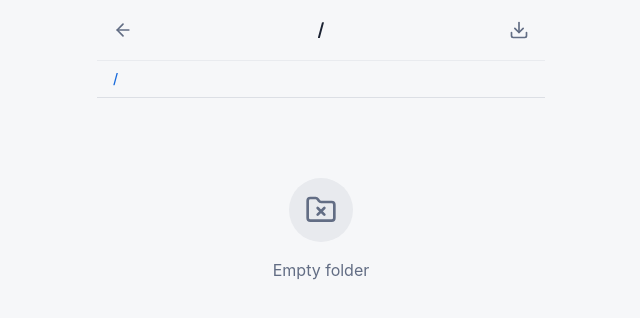
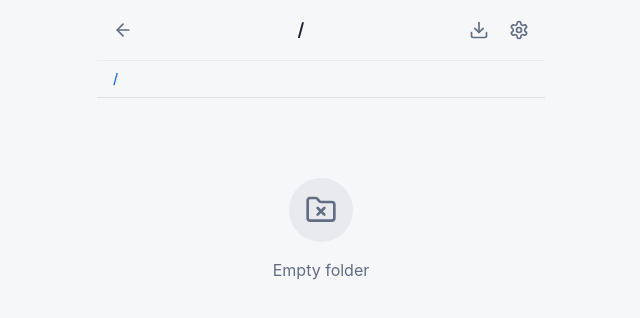
Before and after one commit to shitcoding/kopia-android, a React (Vite) app in the folder react-ui/: page /#/files/1 in a window 1280 px wide. Shown: the top 318 px of the page, without its empty margins (319-959 px from the left). Built offline with nearby package versions, Linux system fonts and the light colour scheme; the HTML template or start-up script is replaced by a standard one.

Commit message:
feat(ui): Add settings button to all screens
Add settings gear icon to app bar on WelcomeScreen, ConnectScreen,
FileBrowserScreen, and RestoreScreen for consistent navigation.

```diff
--- a/react-ui/src/pages/ConnectScreen.tsx
+++ b/react-ui/src/pages/ConnectScreen.tsx
@@ -1,6 +1,6 @@
 import { useState, useEffect } from "react";
 import { useNavigate } from "react-router-dom";
-import { ArrowLeft, Eye, EyeOff, Loader2, FolderOpen, ShieldAlert } from "lucide-react";
+import { ArrowLeft, Eye, EyeOff, Loader2, FolderOpen, ShieldAlert, Settings } from "lucide-react";
 import { Checkbox } from "@/components/ui/checkbox";
 import { kopiaBridge, BridgeError } from "@/services/kopiaBridge";
 import { ErrorCodes } from "@/types/kopia";
@@ -178,7 +178,9 @@ const ConnectScreen = () => {
           <ArrowLeft className="w-5 h-5" />
         </button>
         <h1 className="app-bar-title">Connect Repository</h1>
-        <div className="w-9" /> {/* Spacer for alignment */}
+        <button onClick={() => navigate("/settings")} className="btn-icon -mr-2">
+          <Settings className="w-5 h-5" />
+        </button>
       </header>
 
       {/* Tab Navigation */}
--- a/react-ui/src/pages/FileBrowserScreen.tsx
+++ b/react-ui/src/pages/FileBrowserScreen.tsx
@@ -1,6 +1,6 @@
 import { useState, useEffect } from "react";
 import { useNavigate, useParams } from "react-router-dom";
-import { ArrowLeft, Download, Folder, File, Link2, ChevronRight, Loader2, AlertTriangle, FolderX } from "lucide-react";
+import { ArrowLeft, Download, Folder, File, Link2, ChevronRight, Loader2, AlertTriangle, FolderX, Settings } from "lucide-react";
 import { useDirectory } from "@/hooks/useKopiaApi";
 import type { FileEntry, FileEntryType } from "@/types/kopia";
 
@@ -83,14 +83,19 @@ const FileBrowserScreen = () => {
         <button onClick={handleBack} className="btn-icon -ml-2">
           <ArrowLeft className="w-5 h-5" />
         </button>
-        <h1 className="app-bar-title truncate max-w-[60%]">{currentFolder}</h1>
+        <h1 className="app-bar-title truncate max-w-[50%]">{currentFolder}</h1>
+        <div className="flex items-center gap-1">
           <button
             onClick={() => navigate(`/restore/${snapshotId}`)}
-          className="btn-icon -mr-2"
+            className="btn-icon"
             data-testid="restore-button"
           >
             <Download className="w-5 h-5" />
           </button>
+          <button onClick={() => navigate("/settings")} className="btn-icon -mr-2">
+            <Settings className="w-5 h-5" />
+          </button>
+        </div>
       </header>
 
       {/* Breadcrumb Navigation */}
--- a/react-ui/src/pages/RestoreScreen.tsx
+++ b/react-ui/src/pages/RestoreScreen.tsx
@@ -1,6 +1,6 @@
 import { useState, useEffect, useCallback } from "react";
 import { useNavigate, useParams, useSearchParams } from "react-router-dom";
-import { ArrowLeft, Folder, Download, Loader2, Check, X, XCircle } from "lucide-react";
+import { ArrowLeft, Folder, Download, Loader2, Check, X, XCircle, Settings } from "lucide-react";
 import { kopiaBridge } from "@/services/kopiaBridge";
 import { useSnapshot } from "@/hooks/useKopiaApi";
 import type { RestoreProgress, RestoreState, SafPickResult } from "@/types/kopia";
@@ -130,7 +130,9 @@ const RestoreScreen = () => {
           <ArrowLeft className="w-5 h-5" />
         </button>
         <h1 className="app-bar-title">Restore</h1>
-        <div className="w-9" />
+        <button onClick={() => navigate("/settings")} className="btn-icon -mr-2">
+          <Settings className="w-5 h-5" />
+        </button>
       </header>
 
       {/* Content */}
--- a/react-ui/src/pages/WelcomeScreen.tsx
+++ b/react-ui/src/pages/WelcomeScreen.tsx
@@ -1,4 +1,4 @@
-import { CloudUpload } from "lucide-react";
+import { CloudUpload, Settings } from "lucide-react";
 import { useNavigate } from "react-router-dom";
 
 const WelcomeScreen = () => {
@@ -6,6 +6,15 @@ const WelcomeScreen = () => {
 
   return (
     <div className="app-container flex flex-col items-center justify-center min-h-screen px-6">
+      {/* Settings Button */}
+      <button
+        onClick={() => navigate("/settings")}
+        className="absolute top-4 right-4 btn-icon"
+        aria-label="Settings"
+      >
+        <Settings className="w-5 h-5" />
+      </button>
+
       {/* App Icon */}
       <div className="animate-scale-in mb-8">
         <div className="w-24 h-24 rounded-3xl bg-gradient-to-br from-primary to-primary-dark flex items-center justify-center shadow-primary-lg">
```
Lines whose indentation alone changed are shown as unchanged.
